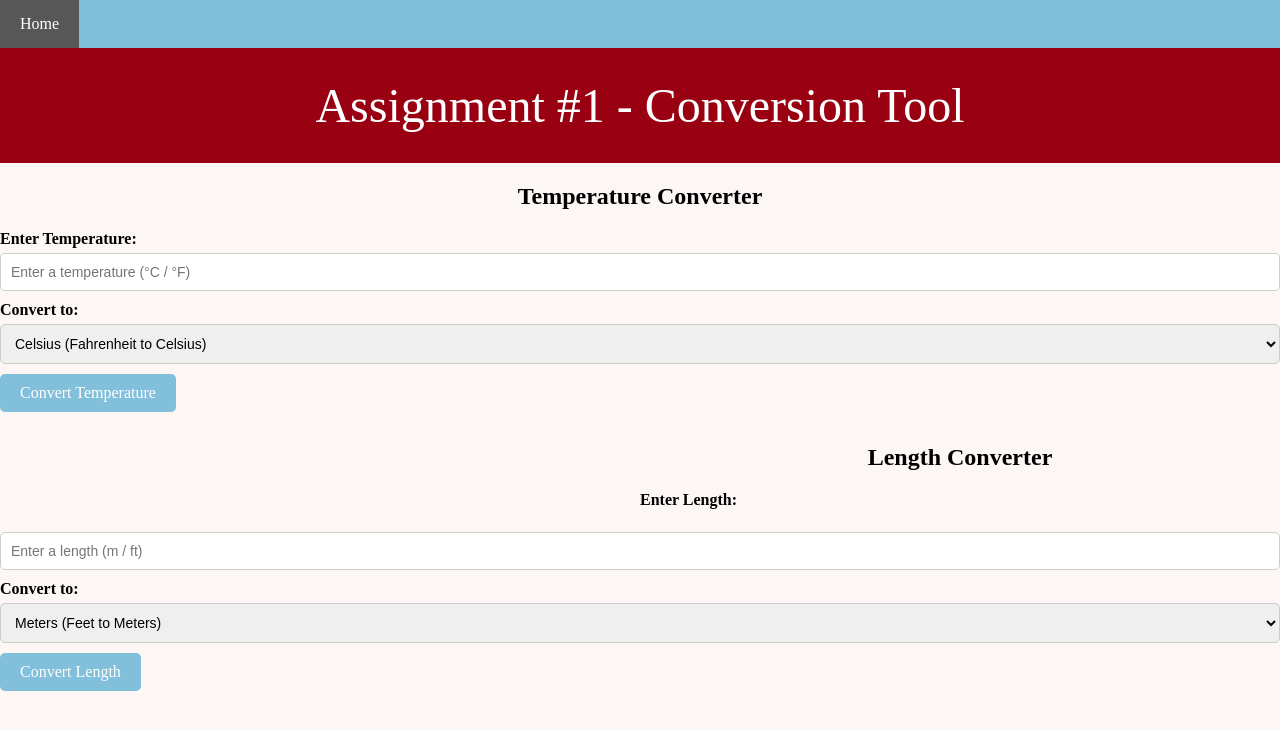
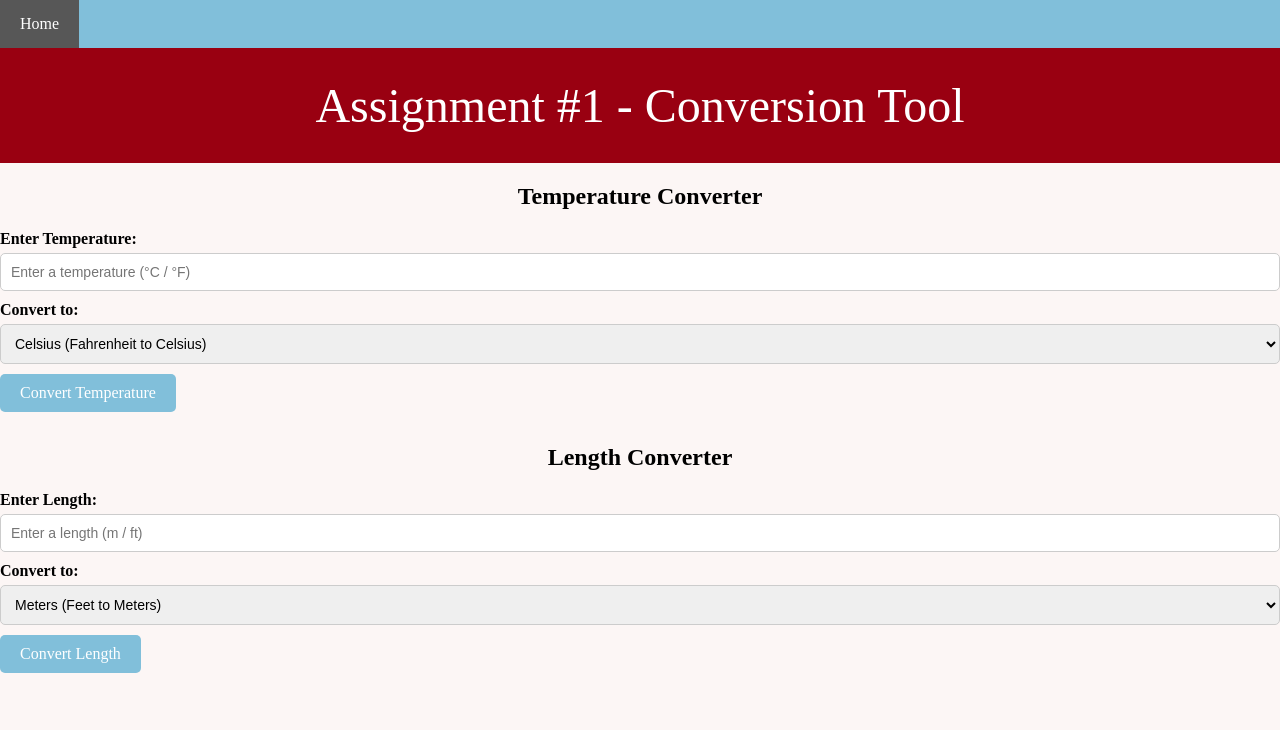
Before and after one commit to brysnais/nsia.github.io, a plain HTML site: page Converter.html in a window 1280 px wide. Drawn offline with Linux system fonts and the light colour scheme.

Commit message:
Update Converter.html

```diff
--- a/Converter.html
+++ b/Converter.html
@@ -28,7 +28,7 @@
       </select>
       <button id="convertTempBtn">Convert Temperature</button>
       <div id="tempresult" class="result"></div>
-        <div style="width: 50%; height: 100px; float: left;">
+
     </section>
 
     <section>
```
